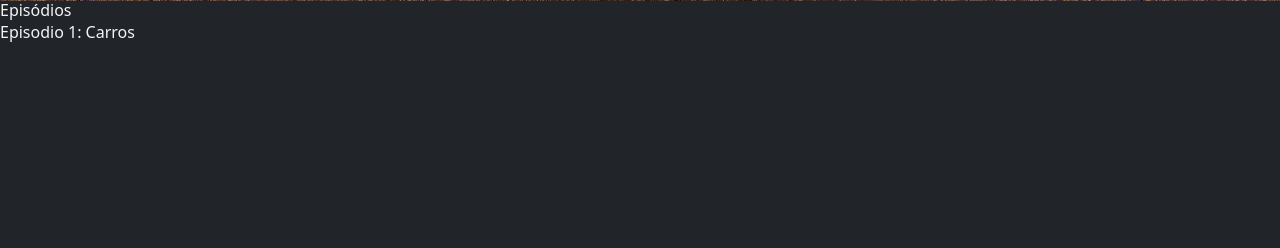
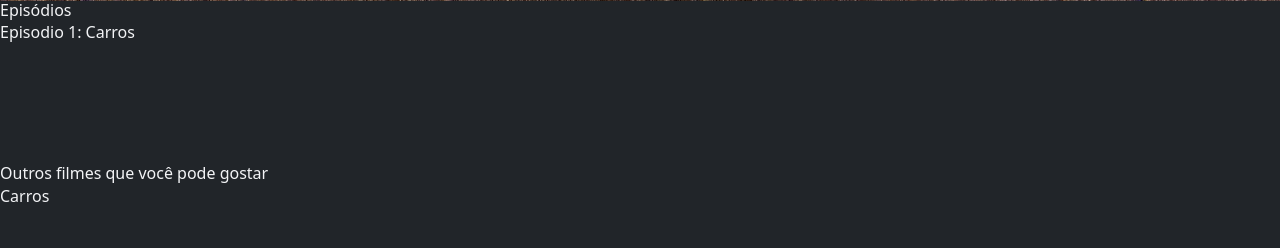
Before and after one commit to Davi504/Projeto-Resumoflix, a Django app: page /filmes/1/ in a window 1280 px wide. Shown: the part 866-1114 px from the top of the page. Before the commit the page ends 908 px from the top, so only its background shows below. Run offline with Django 5.2, Linux system fonts and the light colour scheme; data comes from the database, SQL or seed files in the repository; some libraries are stand-ins or nearby versions.

Commit message:
criando a relação de filmes por categoria

```diff
--- a/filme/templates/detalhesfilme.html
+++ b/filme/templates/detalhesfilme.html
@@ -21,4 +21,12 @@ HomeFilmes Netflix
         {% endfor %}
         </ul>
 </div>
+<div class = "py-10">
+    <h2>Outros filmes que você pode gostar</h2>
+    {% for filme in filmes_relacionados %}
+    <p>
+    <a href="{% url 'filme:detalhesfilme' filme.id %}">{{filme.titulo}}</a>
+    </p>
+    {% endfor %}
+</div>
 {% endblock %}
--- a/filme/views.py
+++ b/filme/views.py
@@ -19,6 +19,12 @@ class DetalhesFilme(DetailView):
     model = Filme
     # object --- 1 item do modelo
 
+    def get_context_data(self, **kwargs):
+        context = super(DetailView, self).get_context_data(**kwargs)
+        filmes_relacionados = Filme.objects.filter(categoria=self.get_object().categoria)[0:3]
+        context["filmes_relacionados"] = filmes_relacionados
+        return context
+
 
 
 # def homefilmes(request):
```
